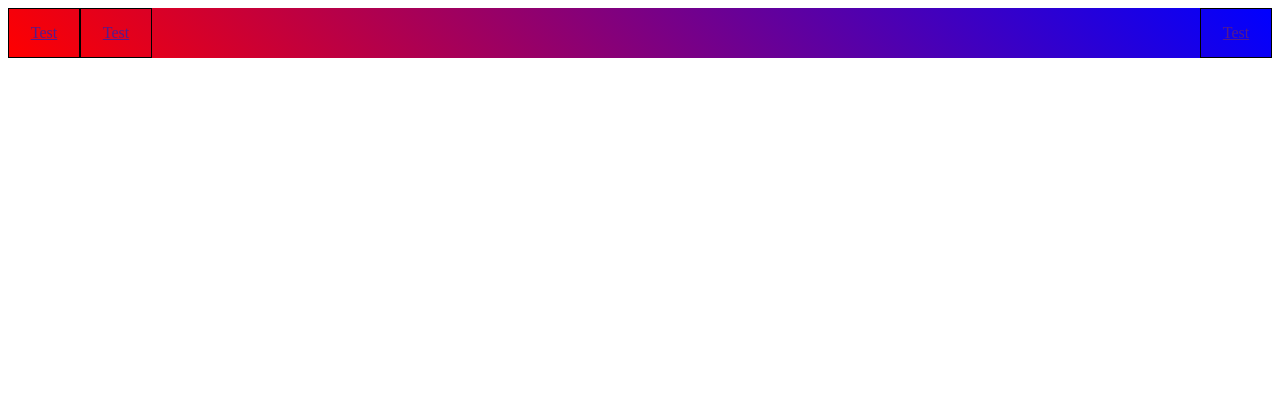
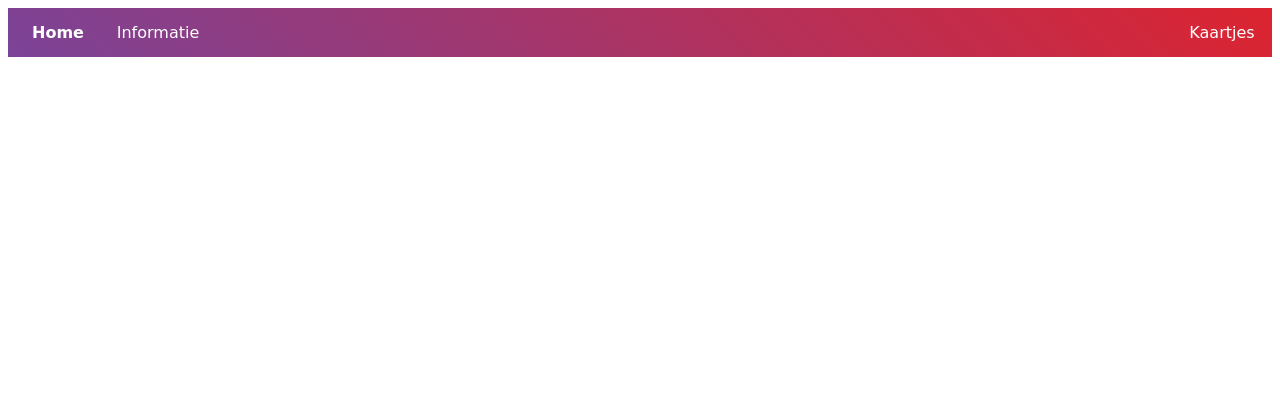
Before and after one commit to ChrisRoit/festival, a PHP site: page /index.php?page=home in a window 1280 px wide. Shown: the top 420 px of the page. Run offline with PHP 8.4, Linux system fonts and the light colour scheme.

Commit message:
Basis code van de navbar af gemaakt.

```diff
--- a/Code/css/style.css
+++ b/Code/css/style.css
@@ -10,14 +10,13 @@ html,body{
 
 }
 
-
 .navbar-flex{
     display:flex;
 }
 
 
 #main-navbar-wrapper{
-    background: linear-gradient(45deg, red, blue);
+    background: linear-gradient(45deg, #7b4397, #dc2430);
 }
 
 .navbar-block{
@@ -29,8 +28,14 @@ html,body{
     justify-content:center;
     align-items:center;
     padding:15px;
-    width:40px;
-    border: solid black 1px;
+    width:70px;
+    color:white;
+    text-decoration:none;
+    font-family:cursive;
+}
+
+.active{
+    font-weight:bold;
 }
 
 .navbar-item:hover{
@@ -43,7 +48,7 @@ html,body{
         background-color: rbga(255,255,255,0);
     }
     to{
-        background-color:red;
+        background-color:rgba(0,0,0,0.4);
     }
 }
 
--- a/Code/includes/navbar.php
+++ b/Code/includes/navbar.php
@@ -1,15 +1,32 @@
+<?php
+    //een array met de namen van de paginas
+    $pages = array("home","informatie","kaartjes");
+    //pak de huidige pagina naam via een get request
+    $current_page = $_GET["page"];
+    //kijk of de get request variabel is ingesteld en dus bestaat
+    if(!isset($current_page)){
+        //als deze niet bestaat redirect dan terug naar de index pagina met de benodigde get request
+        header("Location: index.php?page=home");
+    }
+    //kijk of de page get request var een van de paginas is die we hebben gemaakt.(We kijken hier in een ander if statement naar want we willen eerst weten of de page get request var uberhaupt is ingesteld voordat we er vergelijkingen mee gaan doen. Anders komt er een lelijke error op de pagina. Het is in dit geval dan beter om te redirecten)
+    if(!in_array(strtolower($current_page),$pages)){
+        //als deze pagina naam niet bestaat en dus niet in de pages array staat redirect dan ook terug naar de home pagina met de juiste page var data
+        header("Location: index.php?page=home");
+    }
+?>
+
 <div>
     <nav>
         <div id="main-navbar-wrapper" class="navbar-flex">
             <div id="main-navbar-left" class="navbar-block navbar-flex">
                 <ul class="main-navbar navbar-flex">
-                    <li class="navbar-item navbar-flex"><a class="navbar-link navbar-flex" href="">Test</a></li>
-                    <li class="navbar-item navbar-flex"><a class="navbar-link" href="">Test</a></li>
+                    <li class="navbar-item navbar-flex"><a class="navbar-link navbar-flex <?php if($current_page == "home"){echo "active";} ?>" href="index.php?page=home">Home</a></li>
+                    <li class="navbar-item navbar-flex"><a class="navbar-link <?php if($current_page == "informatie"){echo "active";} ?>" href="informatie.php?page=informatie">Informatie</a></li>
                 </ul>
             </div>
             <div id="main-navbar-right" class="navbar-block navbar-flex">
                 <ul class="main-navbar navbar-flex">
-                    <li class="navbar-item navbar-flex"><a class="navbar-link" href="">Test</a></li>
+                    <li class="navbar-item navbar-flex"><a class="navbar-link <?php if($current_page == "kaartjes"){echo "active";} ?>" href="kaartjes.php?page=kaartjes">Kaartjes</a></li>
                 </ul>
             </div>
         </div>
```
